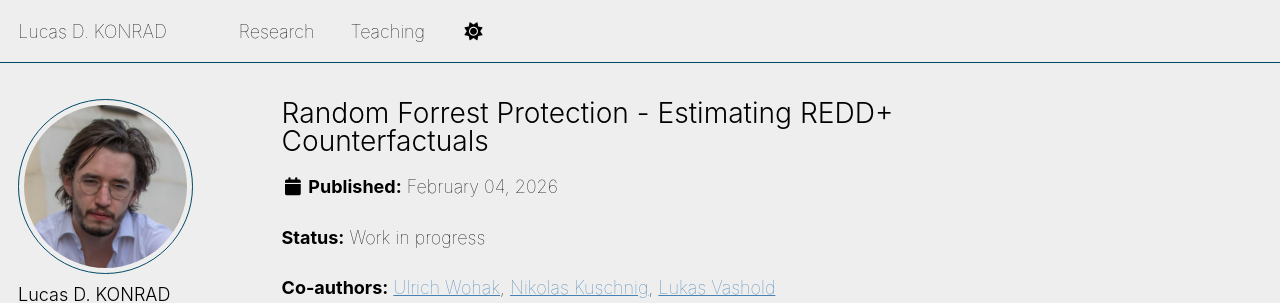
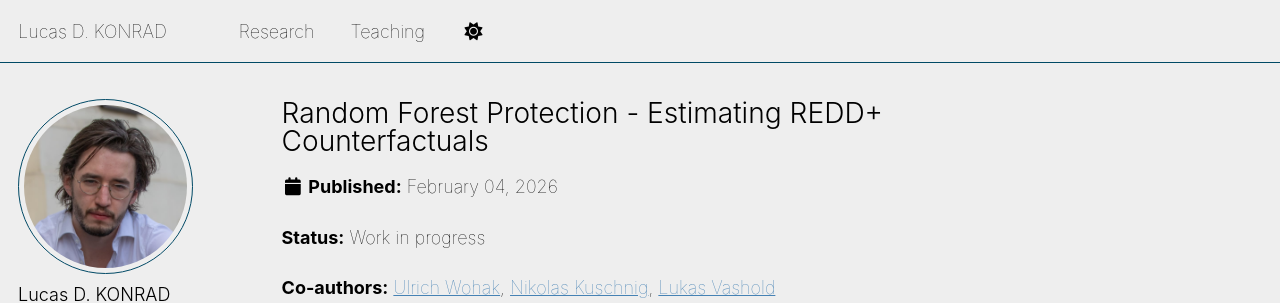
Before and after one commit to konradld/konradld.github.io, a Jekyll site: the page built from _research/publication-redd-counterfactuals.md, in a window 1280 px wide and 1107 px high. Shown: the top 303 px of the window. Built offline with Jekyll 4.4.1, drawn with Linux system fonts in a browser that asks for light colours; some web fonts are replaced; a script that is not in the unit is left out.

Commit message:
Update publication-redd-counterfactuals.md

```diff
--- a/_research/publication-redd-counterfactuals.md
+++ b/_research/publication-redd-counterfactuals.md
@@ -1,11 +1,11 @@
 ---
-title: "Random Forrest Protection - Estimating REDD+ Counterfactuals"
+title: "Random Forest Protection - Estimating REDD+ Counterfactuals"
 collection: research
 category: workinprogress
 permalink: /publication/2025-redd-counterfactuals
 excerpt: 'This paper attempts to estimate counterfactual deforestation rates for evaluating REDD+ forest conservation programs using machine learning methods.'
 authors: "Wohak, U., Kuschnig, N., Vashold, L., Konrad, L.D."
-# citation: 'Wohak, U., Kuschnig, N., Vashold, L., Konrad, L.D. (2025). &quot;Random Forrest Protection - Estimating REDD+ Counterfactuals.&quot; <i>Unpublished Document</i>.'
+# citation: 'Wohak, U., Kuschnig, N., Vashold, L., Konrad, L.D. (2025). &quot;Random Forest Protection - Estimating REDD+ Counterfactuals.&quot; <i>Unpublished Document</i>.'
 ---
 
 **Status:** Work in progress
```
